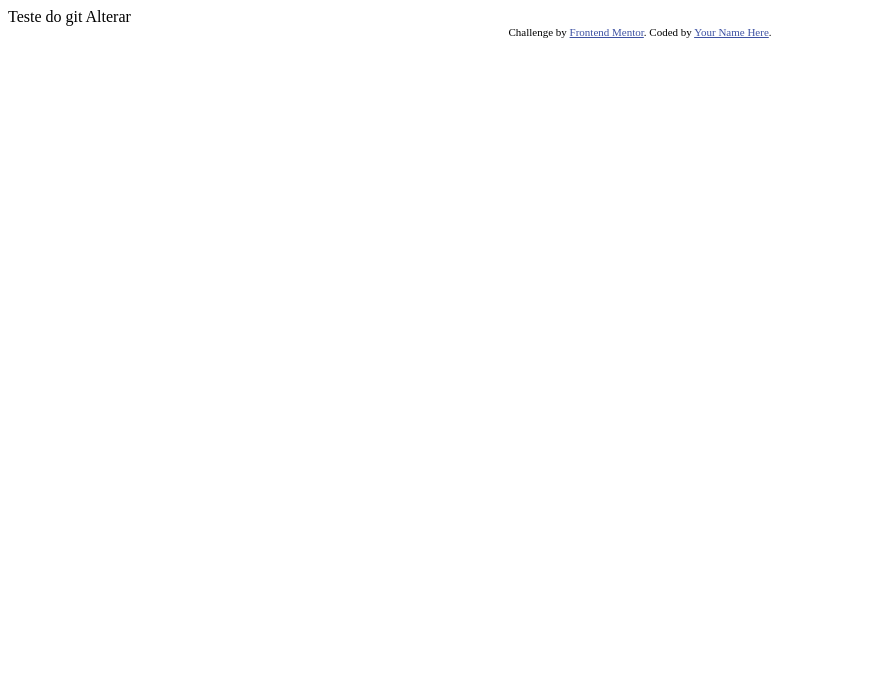
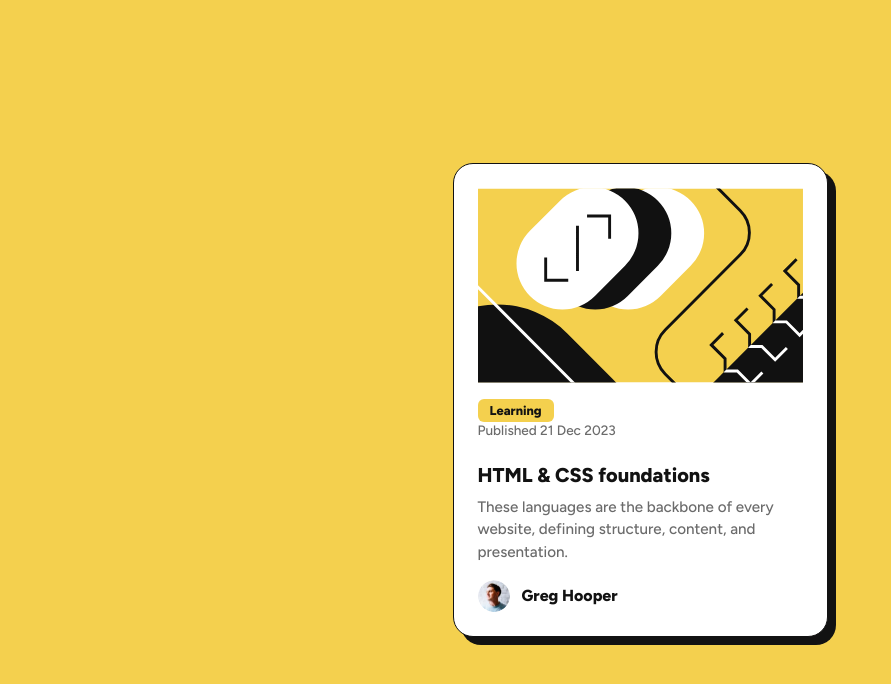
Before and after one commit to MCharrua-05/blog-card, a plain HTML site: page index.html in a window 1280 px wide. Shown: the whole page, without its empty margins (0-891 px from the left). Drawn offline with Linux system fonts and the light colour scheme.

Commit message:
Projeto completo

```diff
--- a/index.html
+++ b/index.html
@@ -2,26 +2,34 @@
 <html lang="en">
 <head>
   <meta charset="UTF-8">
-  <meta name="viewport" content="width=device-width, initial-scale=1.0"> <!-- displays site properly based on user's device -->
+  <meta name="viewport" content="width=device-width, initial-scale=1.0">
 
   <link rel="icon" type="image/png" sizes="32x32" href="./assets/images/favicon-32x32.png">
+  <link rel="stylesheet" href="style.css">
 
   <title>Frontend Mentor | Blog preview card</title>
 
-  <!-- Feel free to remove these styles or customise in your own stylesheet 👍 -->
-  <style>
-    .attribution { font-size: 11px; text-align: center; }
-    .attribution a { color: hsl(228, 45%, 44%); }
-  </style>
 </head>
-<body>
+  <body>
 
-  Teste do git
-  Alterar
+    <main>
+      <div class="card">
+        <img src="./assets/images/illustration-article.svg" alt="Illustration">
+        <div class="meta">
+          <p class="badge">Learning</p>
+          <p class="published">Published 21 Dec 2023</p>
+        </div>
+        <div class="card-text">
+          <h2><a href="#">HTML & CSS foundations</a></h2>
+          <p>These languages are the backbone of every website, defining structure, content, and presentation.</p>
+        </div>
+        <div class="author">
+          <img class="avatar" src="./assets/images/image-avatar.webp" alt="Greg Hooper" />
+          <p><strong>Greg Hooper</strong></p>
+        </div>
+      </div>
+    </main>
 
-  <div class="attribution">
-    Challenge by <a href="https://www.frontendmentor.io?ref=challenge" target="_blank">Frontend Mentor</a>.
-    Coded by <a href="#">Your Name Here</a>.
-  </div>
-</body>
+
+  </body>
 </html>
--- /dev/null
+++ b/style.css
@@ -0,0 +1,89 @@
+/* Importação da fonte Figtree */
+@import url('https://fonts.googleapis.com/css2?family=Figtree:wght@500;800&display=swap');
+
+* {
+    box-sizing: border-box;
+    margin: 0;
+    padding: 0;
+}
+
+body {
+    background: hsl(47, 88%, 63%);
+    font-family: 'Figtree', sans-serif;
+    font-size: 16px;
+    color: hsl(0, 0%, 7%);
+    display: flex;
+    justify-content: center;
+    align-items: center;
+    min-height: 100vh;
+    padding: 20px;
+}
+
+.card {
+    background-color: hsl(0, 0%, 100%);
+    border-radius: 20px;
+    padding: 24px;
+    box-shadow: 8px 8px 0 hsl(0, 0%, 7%);
+    border: 1px solid hsl(0, 0%, 7%);
+    max-width: 375px;
+    width: 100%;
+    display: flex;
+    flex-direction: column;
+    gap: 16px;
+    transition: transform 0.2s ease;
+}
+
+
+
+.badge {
+    background-color: hsl(47, 88%, 63%);
+    color: hsl(0, 0%, 7%);
+    font-weight: 800;
+    padding: 4px 12px;
+    border-radius: 6px;
+    font-size: 0.8rem;
+    display: inline-block;
+}
+
+.published {
+    color: hsl(0, 0%, 42%);
+    font-size: 0.85rem;
+}
+
+.card-text h2 {
+    font-size: 1.25rem;
+    margin: 8px 0;
+    font-weight: 800;
+    line-height: 1.3;
+}
+
+.card-text a {
+    color: hsl(0, 0%, 7%);
+    text-decoration: none;
+}
+
+.card-text a:hover {
+    color: hsl(47, 88%, 63%);
+}
+
+.card-text p {
+    font-size: 0.95rem;
+    color: hsl(0, 0%, 42%);
+    font-weight: 500;
+    line-height: 1.5;
+}
+
+.author {
+    display: flex;
+    align-items: center;
+    gap: 12px;
+    margin-top: auto;
+}
+
+.avatar {
+    width: 32px;
+    height: 32px;
+    border-radius: 50%;
+    object-fit: cover;
+    display: block;
+}
```
